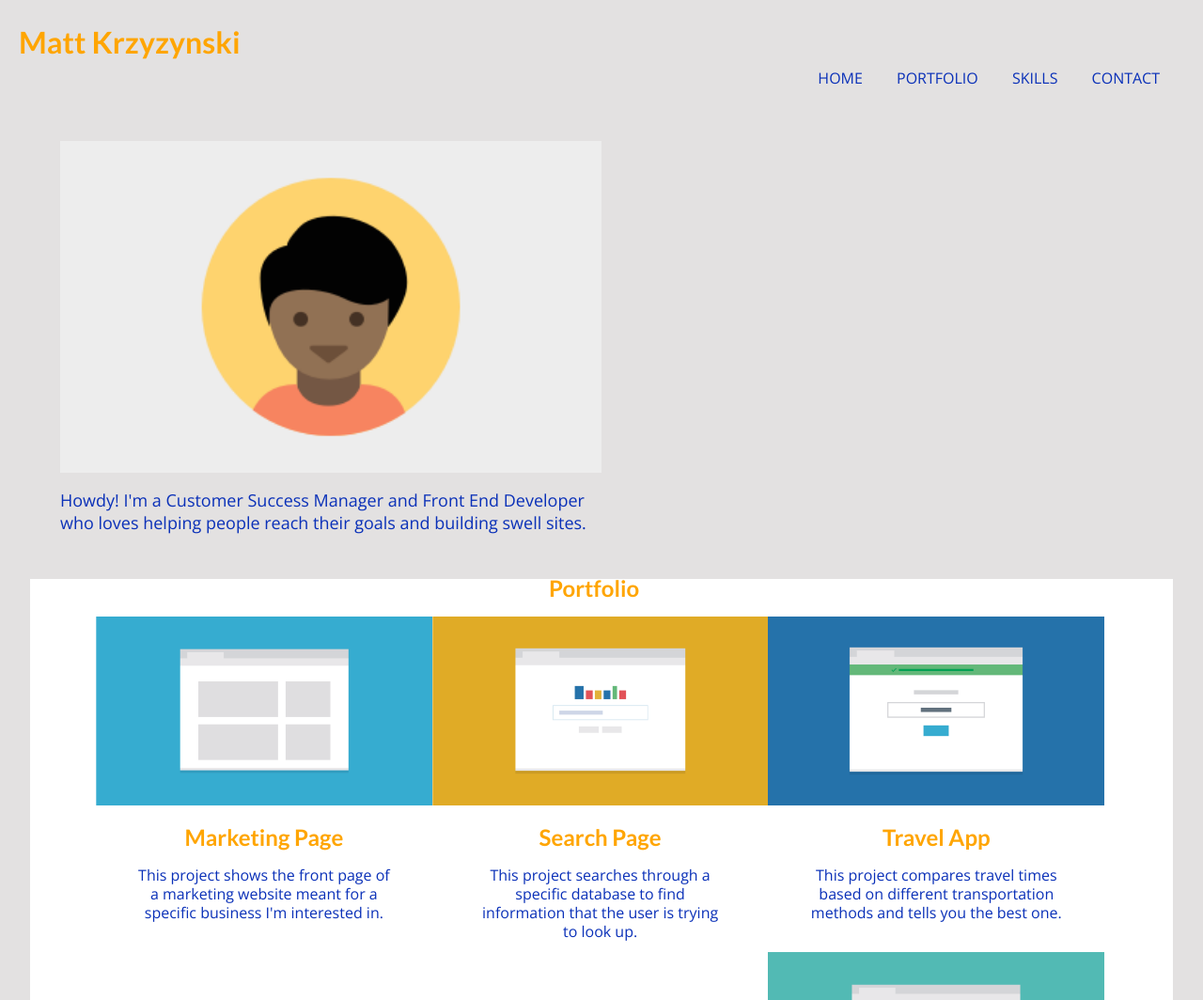
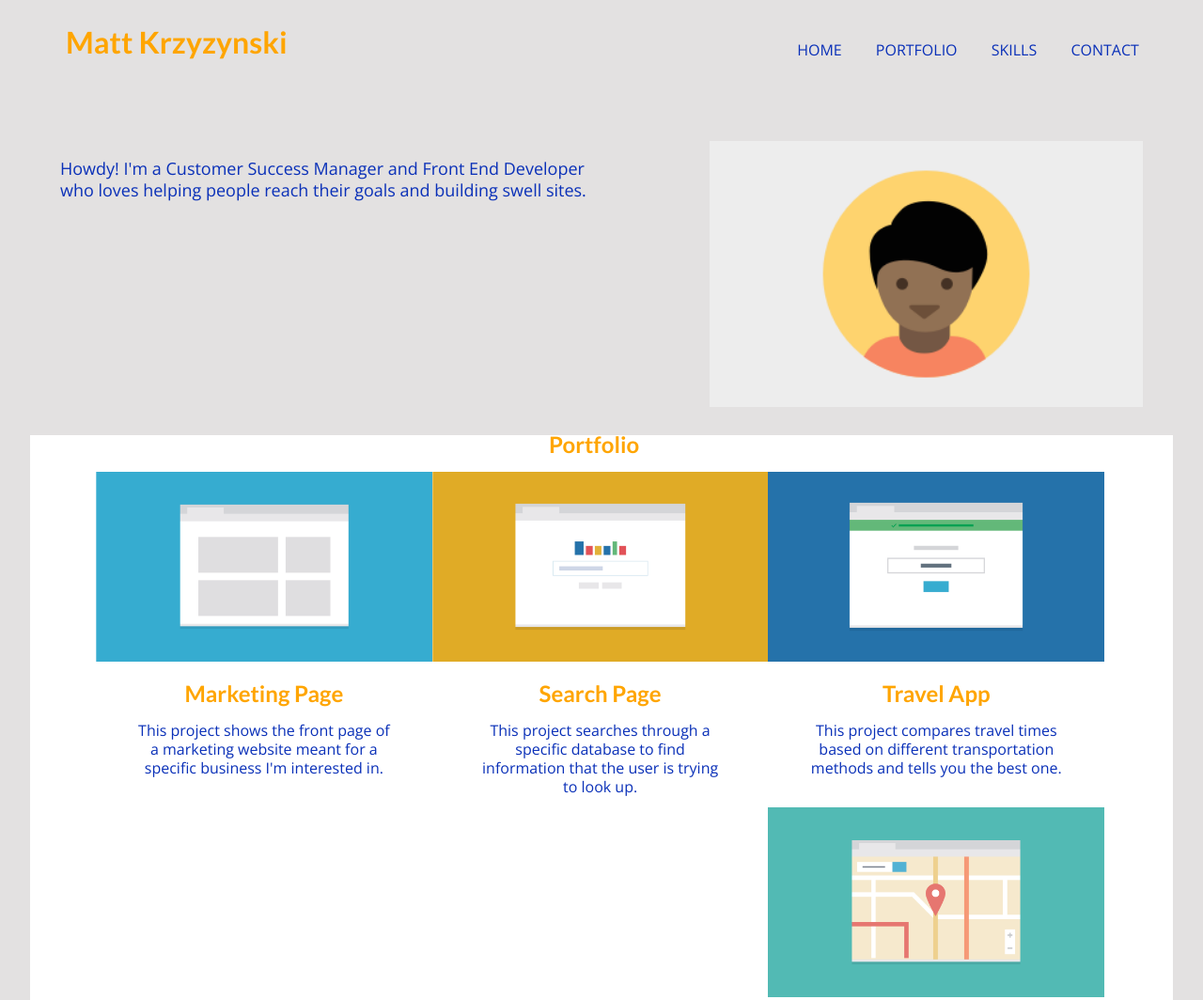
Before and after one commit to matt-doublezy/Responsive-Site-Project, a plain HTML site: page index.html in a window 1280 px wide. Shown: the top 1064 px of the page at 94% size. Drawn offline with nearby package versions, Linux system fonts and the light colour scheme.

Commit message:
Fixed Image
Fixed Image in 1024 breakpoint

```diff
--- a/css/styles.css
+++ b/css/styles.css
@@ -49,8 +49,8 @@ header h1 {
 
 header nav ul {
   list-style: none;
-  padding: 30px;
   margin-top: 10px;
+  margin-right: 35px;
 }
 
 .intro img {
@@ -133,6 +133,12 @@ footer .backtotop {
 
 .footernav {
   display: none;
+}
+
+.clearfix::after {
+  content: " ";
+  display: table;
+  clear: both;
 }
 
 /* =================================
@@ -237,12 +243,6 @@ Media Query 768
    display: none;
 }
 
-  .clearfix::after {
-	  content: "";
-	  display: table;
-	  clear: both;
-}
-
 }
 
 /* =================================
@@ -252,17 +252,19 @@ Media Query 1024
 
   header .name {
 	   float: left;
+     margin-left: 70px;
 }
 
   header nav {
     width: 50%;
     margin-top: 24px;
     text-align: right;
-    float: right;
+    display: inline-block;
+    margin-right: -300px;
 }
 
   .intro-image img {
-    width: 50%;
+    width: 40%;
     display: inline-block;
     float: right;
 }
@@ -289,7 +291,7 @@ Media Query 1024
 }
 
 .clearfix::after {
-	  content: "";
+	  content: " ";
 	  display: table;
 	  clear: both;
   }
```
